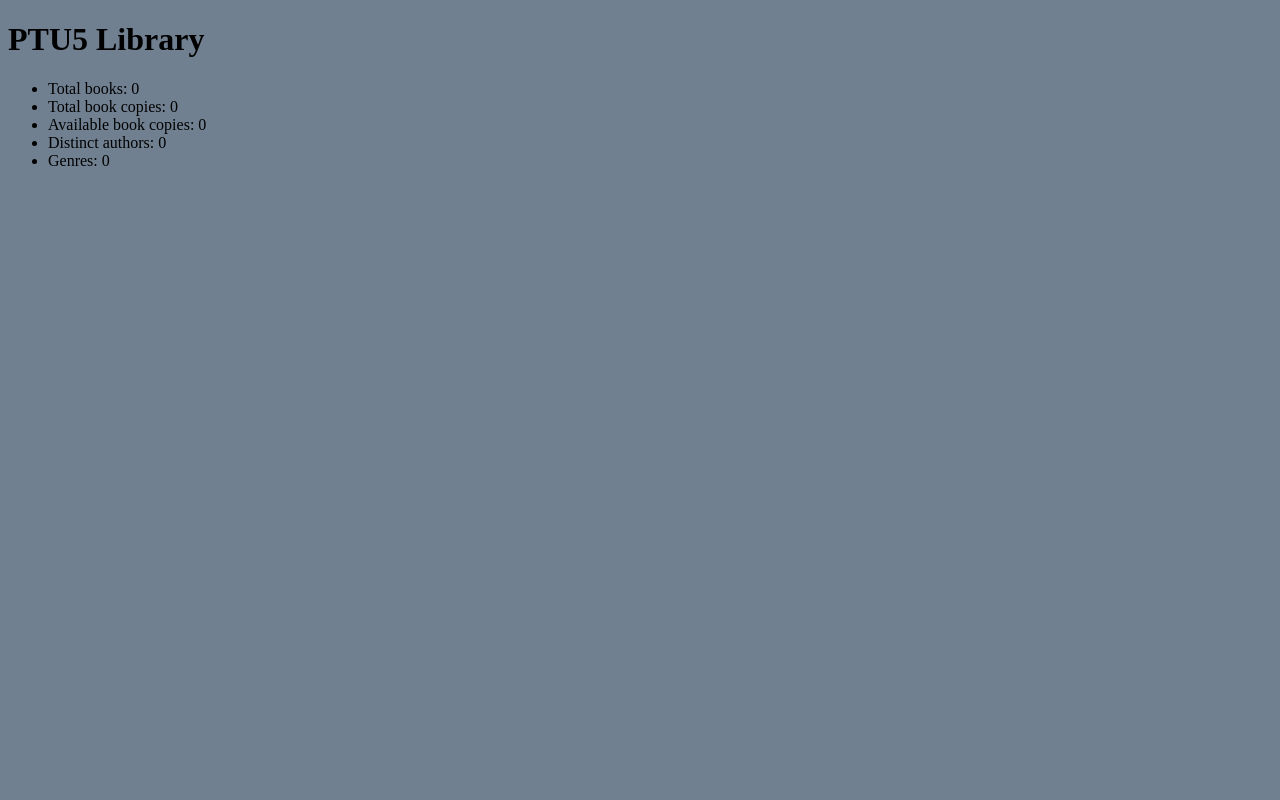
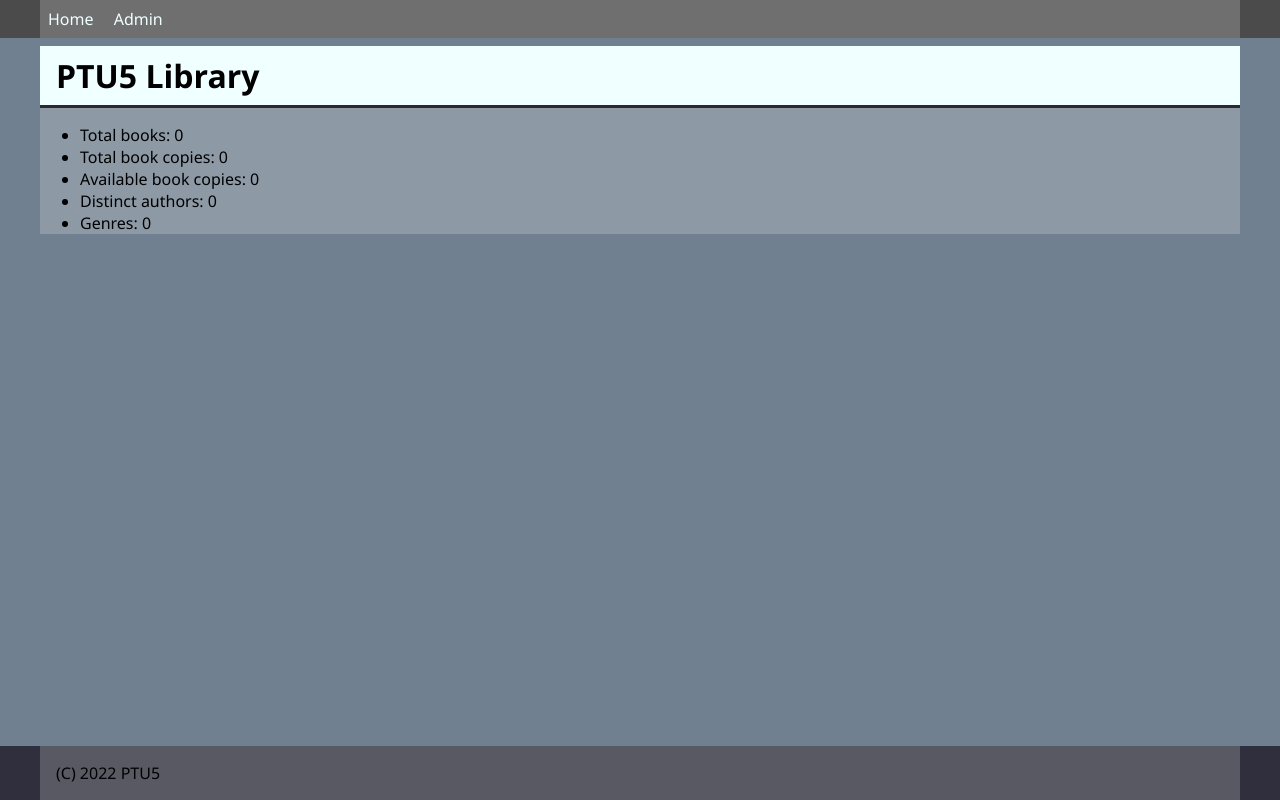
Before and after one commit to justinazymonaite/ptu5_django_library, a Django app: page / in a window 1280 px wide. Run offline with Django 4.2, Linux system fonts and the light colour scheme; data that the repository does not hold is empty.

Commit message:
html/css

```diff
--- a/ptu5_library/library/static/library/css/base.css
+++ b/ptu5_library/library/static/library/css/base.css
@@ -1,3 +1,58 @@
 body {
     background-color: slategray;
+    margin: 0;
+    font-family: 'Segoe UI', Tahoma, Geneva, Verdana, sans-serif;
+    display: flex;
+    flex-direction: column;
+    justify-content: flex-start;
+    min-height: 100vh;
 }
+
+header {
+    background-color: rgb(75, 75, 75);
+}
+
+header, main, footer {
+    min-width: fit-content;
+}
+
+header a {
+    display: inline-block;
+    color:azure;
+    padding: 0.5rem;
+    text-decoration: none;
+}
+
+header a:hover {
+    background-color: rgba(255, 255, 255, 0.2);
+}
+
+.container {
+    background-color: rgba(255, 255, 255, 0.2);
+    max-width: 1200px;
+    min-width: 480px;
+    margin: 0 auto;
+}
+
+h1, h2, h3, p {
+    padding: 0.5rem 1rem;
+    margin: 0.5rem 0;
+}
+
+h1, h2, h3 {
+    background-color: azure;
+    border-bottom: 3px solid rgb(43, 41, 46);
+}
+
+main {
+    flex-grow: 2;
+}
+
+footer {
+    background-color: rgb(47, 47, 61);
+}
+
+footer .container {
+    display: flex;
+    align-content: stretch;
+}
--- a/ptu5_library/library/templates/library/base.html
+++ b/ptu5_library/library/templates/library/base.html
@@ -9,9 +9,28 @@
     <link rel="stylesheet" href="{% static 'library/css/base.css' %}">
 </head>
 <body>
+    <header>
+        {% comment %} meniukas {% endcomment %}
+        <div class="container">
+            {% block nav %}
+                <a href="{% url 'index' %}">Home</a>
+                <a href="{% url 'admin:index' %}">Admin</a>
+            {% endblock nav %}
+        </div>
+    </header>
     <main>
-       {% block content %}
-       {% endblock content %}
+        <div class="container">
+            {% block content %}
+            {% endblock content %}
+        </div>
     </main>
+    <footer>
+        {# user #}
+        <div class="container">
+            {% block footer %}
+            <p>(C) 2022 PTU5</p>
+            {% endblock footer %}
+        </div>
+    </footer>
 </body>
 </html>
```
